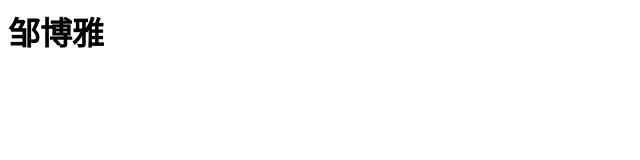
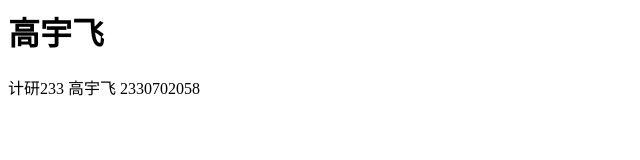
Before and after one commit to Lvfei-12138/Lvfei-12138.github.io, a plain HTML site: page index.html in a window 1280 px wide. Shown: the whole page, without its empty margins (0-640 px from the left). Drawn offline with Linux system fonts and the light colour scheme.

Commit message:
index.html

```diff
--- a/index.html
+++ b/index.html
@@ -1 +1,2 @@
-<h1>邹博雅</h1>
+<h1>高宇飞</h1>
+<p>计研233 高宇飞 2330702058</p>
```
